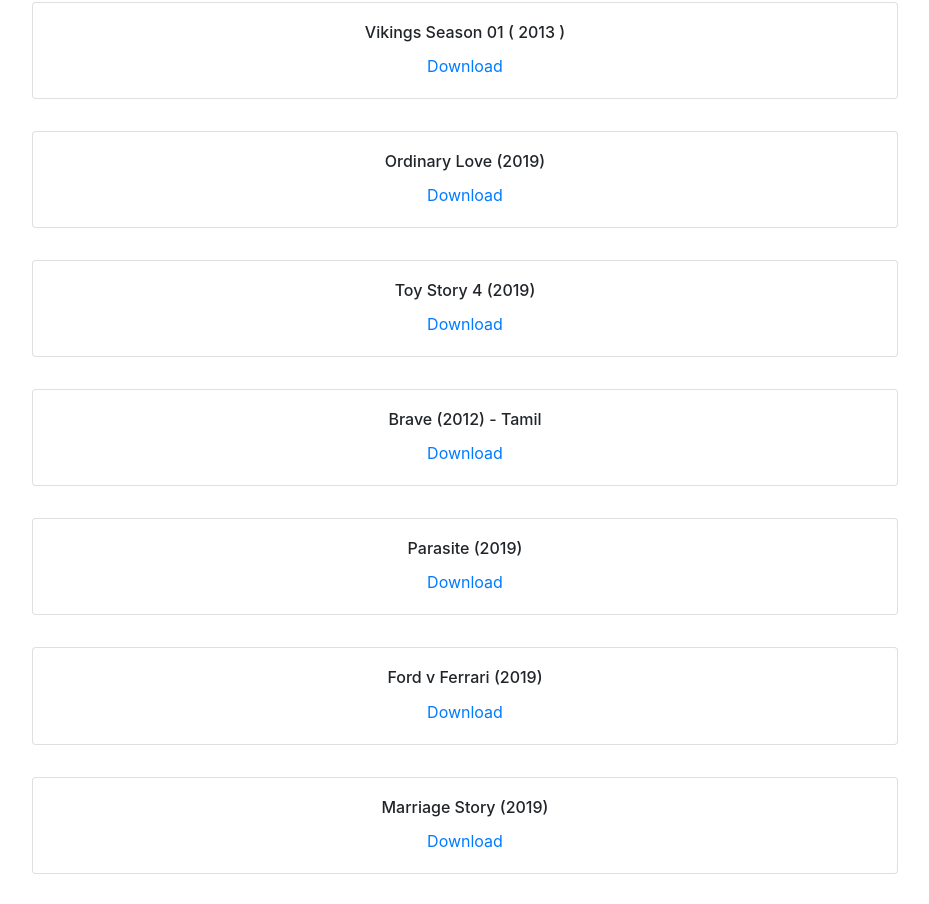
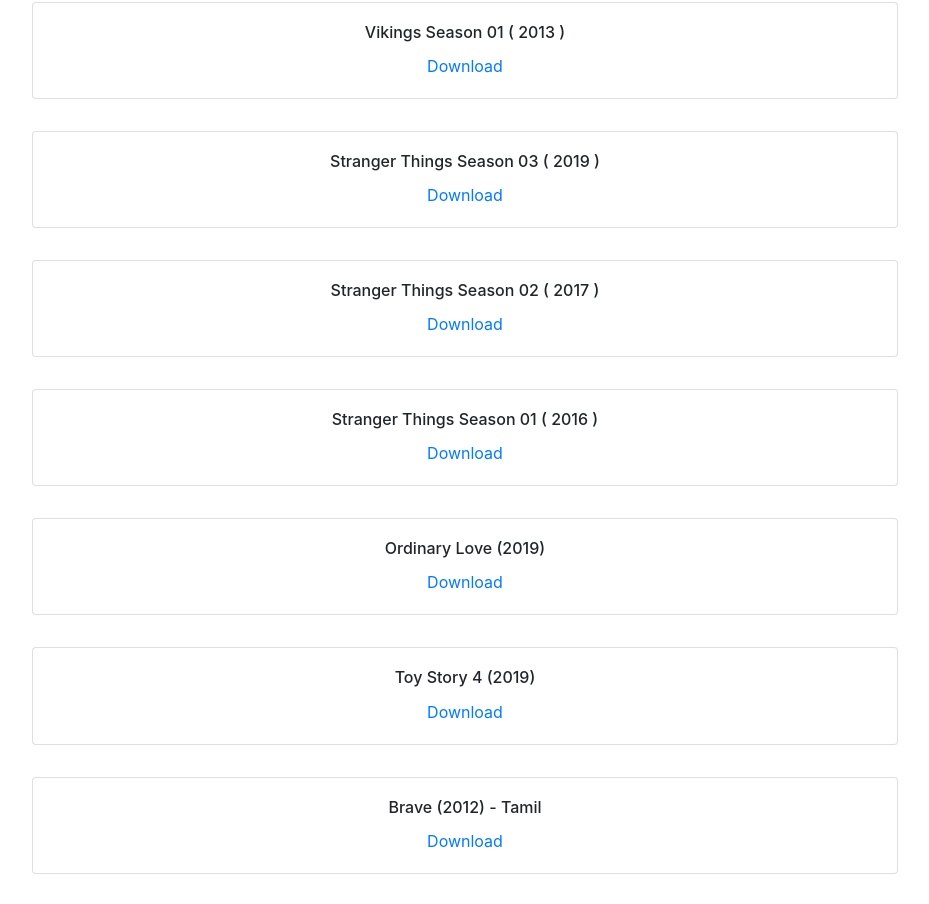
Before and after one commit to CreatorsInn/Quarantine-Life, a React (Create React App) app: page / in a window 1280 px wide. Shown: the part 3034-3938 px from the top of the page, without its empty margins (175-1104 px from the left). Built offline with nearby package versions, Linux system fonts and the light colour scheme.

Commit message:
ADDED: Stranger Things

```diff
--- a/src/data/links.js
+++ b/src/data/links.js
@@ -120,6 +120,21 @@
       "magnet:?xt=urn:btih:579D9AB935DF3C0BE67104E011E42145729873FA&dn=Vikings+Season-1+Complete+720p+NETFLIX+WEB-DL+Dual+Audio+%5BHindi%2BEnglish%5D+AAC+DD-2.0+x264+Esub+Bongrockers+%28HDwebmovies%29&tr=udp%3A%2F%2Ftracker.coppersurfer.tk%3A6969%2Fannounce&tr=udp%3A%2F%2Ftracker.opentrackr.org%3A1337%2Fannounce&tr=http%3A%2F%2Ftracker1.itzmx.com%3A8080%2Fannounce&tr=udp%3A%2F%2Ftracker.cyberia.is%3A6969%2Fannounce&tr=udp%3A%2F%2Ftracker.leechers-paradise.org%3A6969%2Fannounce&tr=udp%3A%2F%2Ftracker.tiny-vps.com%3A6969%2Fannounce&tr=udp%3A%2F%2F9.rarbg.com%3A2710%2Fannounce&tr=udp%3A%2F%2F9.rarbg.me%3A2730%2Fannounce&tr=udp%3A%2F%2Ftracker.pirateparty.gr%3A6969%2Fannounce&tr=udp%3A%2F%2Ftracker.zer0day.to%3A1337%2Fannounce&tr=udp%3A%2F%2Ftracker.leechers-paradise.org%3A6969%2Fannounce&tr=udp%3A%2F%2Fcoppersurfer.tk%3A6969%2Fannounce",
   },
   {
+    NAME: "Stranger Things Season 03 ( 2019 )  ",
+    LINK:
+      "magnet:?xt=urn:btih:F217818D0C653C24999DC6F52C8E1D02B805FE21&dn=Stranger.Things.Season.3.S03.720p.NF.WEB-DL.x265-HETeam&tr=udp%3A%2F%2Ftracker.coppersurfer.tk%3A6969%2Fannounce&tr=udp%3A%2F%2Ftracker.zer0day.to%3A1337%2Fannounce&tr=udp%3A%2F%2Ftracker.leechers-paradise.org%3A6969%2Fannounce&tr=udp%3A%2F%2Fcoppersurfer.tk%3A6969%2Fannounce",
+  },
+  {
+    NAME: "Stranger Things Season 02 ( 2017 )  ",
+    LINK:
+      "magnet:?xt=urn:btih:08AFC124DF9E37CB1758A9EE94C6FD2D0FC0E9B6&dn=Stranger.Things.S02.Season.02.COMPLETE.XviD-AFG&tr=udp%3A%2F%2Feddie4.nl%3A6969%2Fannounce&tr=udp%3A%2F%2Ftracker.coppersurfer.tk%3A6969&tr=udp%3A%2F%2Ftracker.trackerfix.com%3A80%2Fannounce&tr=udp%3A%2F%2Ftracker.coppersurfer.tk%3A6969%2Fannounce&tr=udp%3A%2F%2Ftracker.leechers-paradise.org%3A6969%2Fannounce&tr=udp%3A%2F%2Ftracker.opentrackr.org%3A1337%2Fannounce&tr=udp%3A%2F%2Ftracker.pirateparty.gr%3A6969%2Fannounce&tr=udp%3A%2F%2Fexodus.desync.com%3A6969&tr=udp%3A%2F%2Ftracker.internetwarriors.net%3A1337&tr=udp%3A%2F%2Fp4p.arenabg.com%3A1337%2Fannounce&tr=udp%3A%2F%2Ftracker.piratepublic.com%3A1337%2Fannounce&tr=http%3A%2F%2Ftracker.trackerfix.com%3A80%2Fannounce&tr=udp%3A%2F%2F9.rarbg.me%3A2710%2Fannounce&tr=udp%3A%2F%2F9.rarbg.to%3A2710%2Fannounce&tr=udp%3A%2F%2Ftracker.zer0day.to%3A1337%2Fannounce&tr=udp%3A%2F%2Ftracker.leechers-paradise.org%3A6969%2Fannounce&tr=udp%3A%2F%2Fcoppersurfer.tk%3A6969%2Fannounce",
+  },
+  {
+    NAME: "Stranger Things Season 01 ( 2016 )  ",
+    LINK:
+      "magnet:?xt=urn:btih:DB47F718EBA63A8FB431558AD00EF8B76E4698A0&dn=Stranger+Things+Season+1+Complete+720p+WebRip+EN-SUB+x264-%5BMULVAcoded%5D+S01&tr=udp%3A%2F%2Ftracker.coppersurfer.tk%3A6969%2Fannounce&tr=udp%3A%2F%2Ftracker.coppersurfer.tk%3A80&tr=udp%3A%2F%2Fzer0day.ch%3A1337%2Fannounce&tr=http%3A%2F%2Fpow7.com%2Fannounce&tr=udp%3A%2F%2Ftracker.opentrackr.org%3A1337%2Fannounce&tr=udp%3A%2F%2Ftracker.sktorrent.net%3A6969%2Fannounce&tr=udp%3A%2F%2Ftracker.leechers-paradise.org%3A6969&tr=udp%3A%2F%2F9.rarbg.com%3A2710%2Fannounce&tr=http%3A%2F%2Ftracker.aletorrenty.pl%3A2710%2Fannounce&tr=http%3A%2F%2Ftorrent.gresille.org%2Fannounce&tr=udp%3A%2F%2F9.rarbg.me%3A2710%2Fannounce&tr=udp%3A%2F%2F9.rarbg.to%3A2710%2Fannounce&tr=udp%3A%2F%2Ftracker.ilibr.org%3A6969%2Fannounce&tr=udp%3A%2F%2Ftracker.ilibr.org%3A80%2Fannounce&tr=udp%3A%2F%2Ftracker.zer0day.to%3A1337%2Fannounce&tr=udp%3A%2F%2Ftracker.leechers-paradise.org%3A6969%2Fannounce&tr=udp%3A%2F%2Fcoppersurfer.tk%3A6969%2Fannounce",
+  },
+  {
     NAME: "Ordinary Love (2019) ",
     LINK:
       "https://tamilrockers.ws/index.php?app=core&module=attach&section=attach&attach_id=56177",
```
